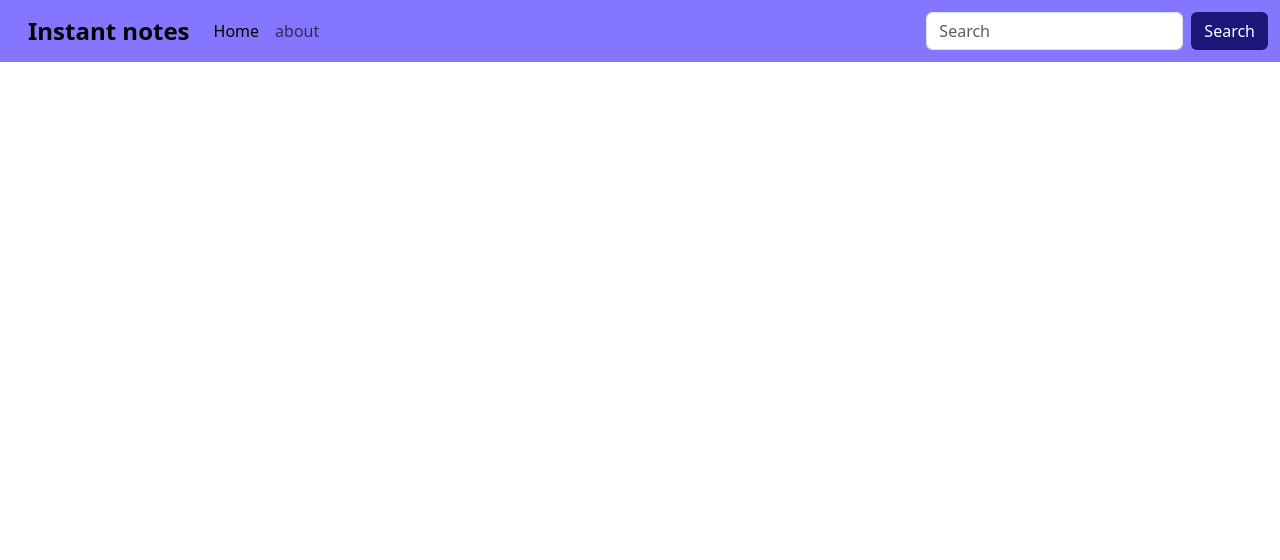
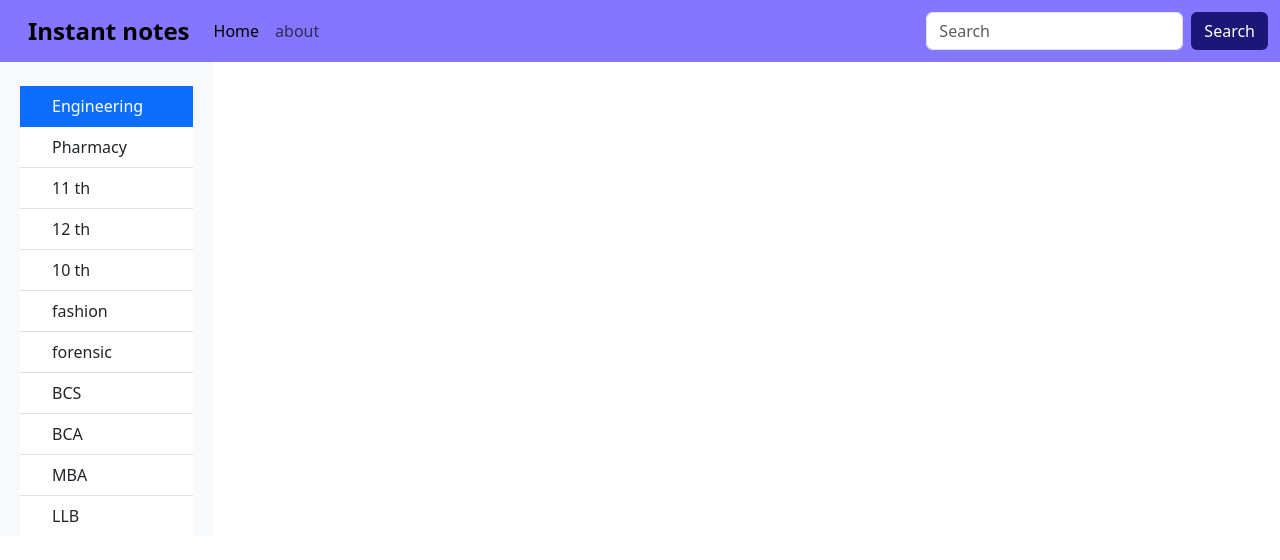
Before and after one commit to nagaresakshi/sppuNotes, a React (Vite) app: page / in a window 1280 px wide. Shown: the top 560 px of the page. Built offline with nearby package versions, Linux system fonts and the light colour scheme.

Commit message:
changes in home

```diff
--- a/src/componants/HomePage.jsx
+++ b/src/componants/HomePage.jsx
@@ -1,51 +1,13 @@
 import React from "react";
-
+import Navbar from "./Navbar";
+import Maincontent from "./Maincontent";
 export default function HomePage() {
   return (
     <div>
-      <nav className="navbar navbar-expand-lg" style={{backgroundColor:"#8576FF"}}>
-        <div className="container-fluid">
-          <a className="navbar-brand mx-3 fw-bold fs-4" href="#">
-          Instant notes
-          </a>
-          <button
-            className="navbar-toggler"
-            type="button"
-            data-bs-toggle="collapse"
-            data-bs-target="#navbarSupportedContent"
-            aria-controls="navbarSupportedContent"
-            aria-expanded="false"
-            aria-label="Toggle navigation"
-          >
-            <span className="navbar-toggler-icon"></span>
-          </button>
-          <div className="collapse navbar-collapse" id="navbarSupportedContent">
-            <ul className="navbar-nav me-auto mb-2 mb-lg-0">
-              <li className="nav-item">
-                <a className="nav-link active" aria-current="page" href="#">
-                  Home
-                </a>
-              </li>
-              <li className="nav-item">
-                <a className="nav-link" href="#">
-                  about
-                </a>
-              </li>
-            </ul>
-            <form className="d-flex" role="search">
-              <input
-                className="form-control me-2"
-                type="search"
-                placeholder="Search"
-                aria-label="Search"
-              />
-              <button className="btn text-white"style={{backgroundColor:"#1C1678"}} type="submit">
-                Search
-              </button>
-            </form>
-          </div>
-        </div>
-      </nav>
+      <Navbar/>
+      <Maincontent/>
+
+
     </div>
   );
 }
--- /dev/null
+++ b/src/componants/Maincontent.jsx
@@ -0,0 +1,9 @@
+import React from 'react'
+import Sidebar from './Sidebar'
+export default function Maincontent() {
+  return (
+    <div>
+      <Sidebar/>
+    </div>
+  )
+}
--- /dev/null
+++ b/src/componants/Navbar.jsx
@@ -0,0 +1,51 @@
+import React from 'react'
+
+export default function Navbar() {
+  return (
+    <div>
+      <nav className="navbar navbar-expand-lg" style={{backgroundColor:"#8576FF"}}>
+        <div className="container-fluid">
+          <a className="navbar-brand mx-3 fw-bold fs-4 fs-md-2" href="#">
+          Instant notes
+          </a>
+          <button
+            className="navbar-toggler"
+            type="button"
+            data-bs-toggle="collapse"
+            data-bs-target="#navbarSupportedContent"
+            aria-controls="navbarSupportedContent"
+            aria-expanded="false"
+            aria-label="Toggle navigation"
+          >
+            <span className="navbar-toggler-icon"></span>
+          </button>
+          <div className="collapse navbar-collapse" id="navbarSupportedContent">
+            <ul className="navbar-nav me-auto mb-2 mb-lg-0">
+              <li className="nav-item">
+                <a className="nav-link active" aria-current="page" href="#">
+                  Home
+                </a>
+              </li>
+              <li className="nav-item">
+                <a className="nav-link" href="#">
+                  about
+                </a>
+              </li>
+            </ul>
+            <form className="d-flex" role="search">
+              <input
+                className="form-control me-2"
+                type="search"
+                placeholder="Search"
+                aria-label="Search"
+              />
+              <button className="btn text-white"style={{backgroundColor:"#1C1678"}} type="submit">
+                Search
+              </button>
+            </form>
+          </div>
+        </div>
+      </nav>
+    </div>
+  )
+}
--- /dev/null
+++ b/src/componants/Sidebar.jsx
@@ -0,0 +1,54 @@
+import React from 'react';
+
+export default function Sidebar() {
+  return (
+    <div className="container-fluid">
+      <div className="row">
+        <nav id="sidebarMenu" className="col-md-3 col-lg-2 d-md-block bg-light sidebar collapse">
+          <div className="position-sticky">
+            <div className="list-group list-group-flush mx-2 mt-4">
+              <a href="#" className="list-group-item list-group-item-action py-2 ripple active" aria-current="true">
+                <i className="fas fa-tachometer-alt fa-fw me-3"></i><span>Engineering</span>
+              </a>
+              <a href="#" className="list-group-item list-group-item-action py-2 ripple ">
+                <i className="fas fa-chart-area fa-fw me-3"></i><span>Pharmacy</span>
+              </a>
+              <a href="#" className="list-group-item list-group-item-action py-2 ripple">
+                <i className="fas fa-lock fa-fw me-3"></i><span>11 th</span>
+              </a>
+              <a href="#" className="list-group-item list-group-item-action py-2 ripple">
+                <i className="fas fa-chart-line fa-fw me-3"></i><span>12 th</span>
+              </a>
+              <a href="#" className="list-group-item list-group-item-action py-2 ripple">
+                <i className="fas fa-chart-pie fa-fw me-3"></i><span>10 th</span>
+              </a>
+              <a href="#" className="list-group-item list-group-item-action py-2 ripple">
+                <i className="fas fa-chart-bar fa-fw me-3"></i><span>fashion</span>
+              </a>
+              <a href="#" className="list-group-item list-group-item-action py-2 ripple">
+                <i className="fas fa-globe fa-fw me-3"></i><span>forensic</span>
+              </a>
+              <a href="#" className="list-group-item list-group-item-action py-2 ripple">
+                <i className="fas fa-building fa-fw me-3"></i><span>BCS</span>
+              </a>
+              <a href="#" className="list-group-item list-group-item-action py-2 ripple">
+                <i className="fas fa-calendar fa-fw me-3"></i><span>BCA</span>
+              </a>
+              <a href="#" className="list-group-item list-group-item-action py-2 ripple">
+                <i className="fas fa-users fa-fw me-3"></i><span>MBA</span>
+              </a>
+              <a href="#" className="list-group-item list-group-item-action py-2 ripple">
+                <i className="fas fa-money-bill fa-fw me-3"></i><span>LLB</span>
+              </a>
+            </div>
+          </div>
+        </nav>
+
+        <main className="col-md-9 ms-sm-auto col-lg-10 px-md-4">
+
+          {/* Add your main content here */}
+        </main>
+      </div>
+    </div>
+  );
+}
```
